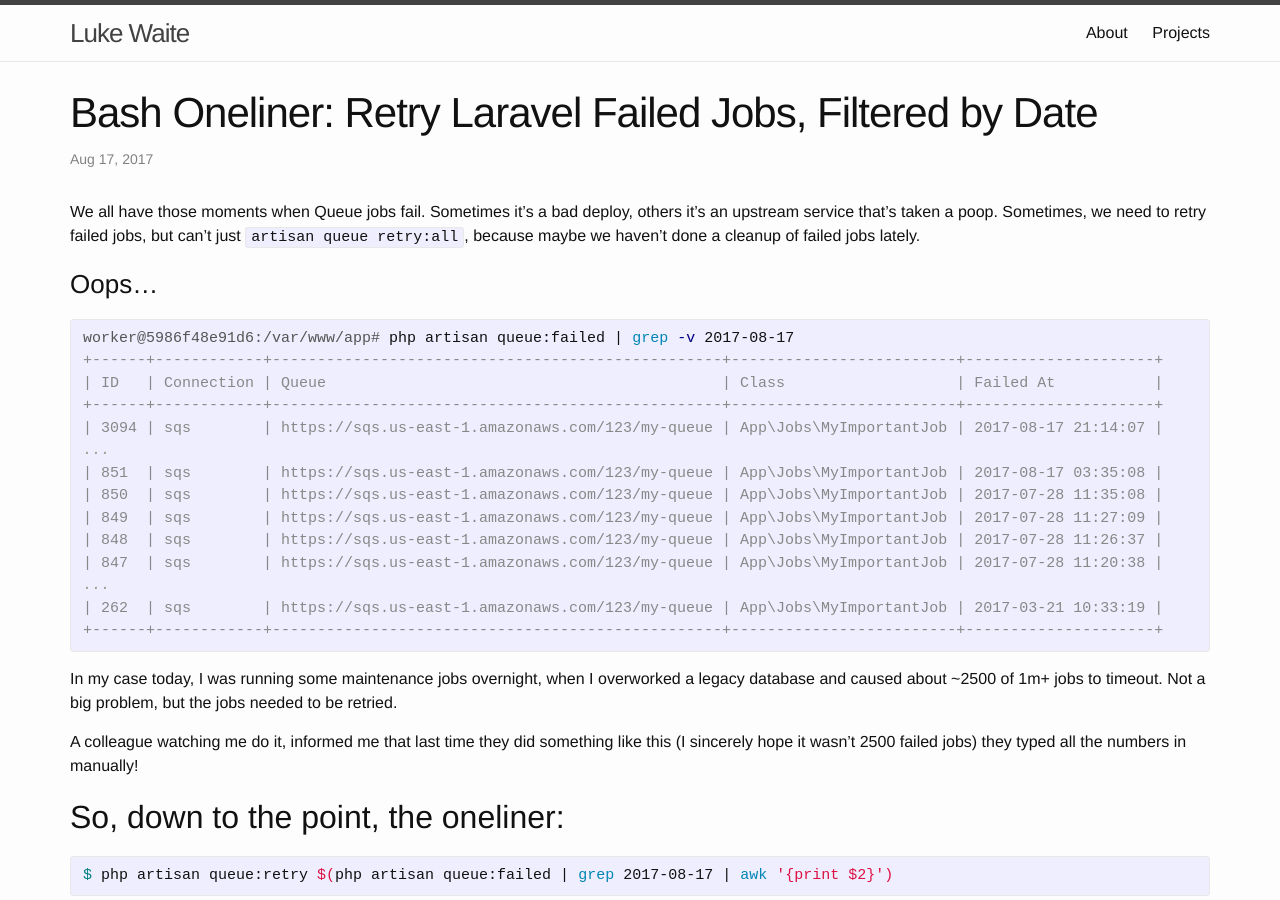
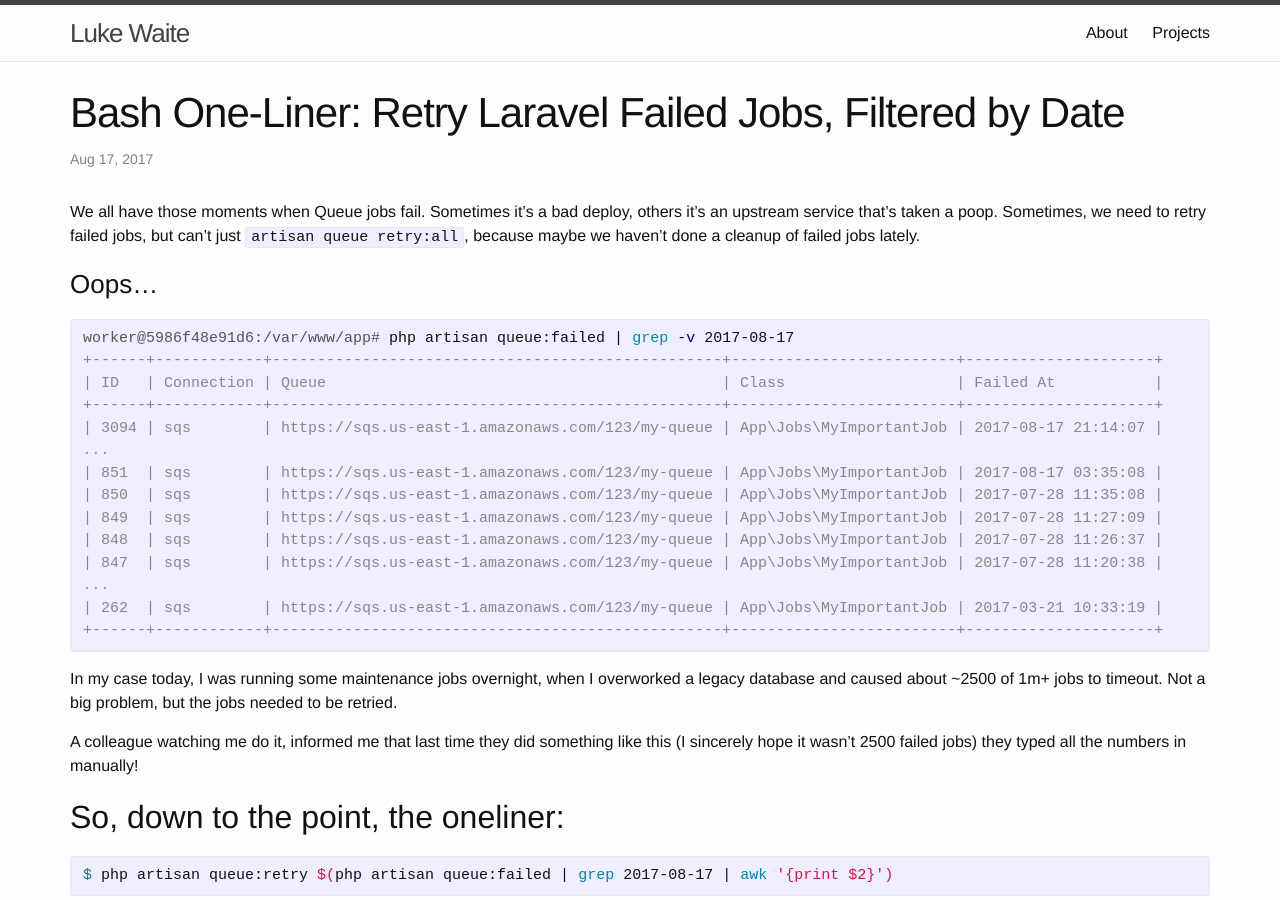
Before and after one commit to lukewaite/lukewaite.github.io, a Jekyll site: the page built from _posts/2017-08-17-bash-oneliner-laravel-retry-todays-failed-jobs.markdown, in a window 1280 px wide and 900 px high. Built offline with Jekyll 4.4.1, drawn with Linux system fonts in a browser that asks for light colours; comment, search, counter and statistics services are not loaded.

Commit message:
correct sp. one-liner

```diff
--- a/_posts/2017-08-17-bash-oneliner-laravel-retry-todays-failed-jobs.markdown
+++ b/_posts/2017-08-17-bash-oneliner-laravel-retry-todays-failed-jobs.markdown
@@ -1,8 +1,8 @@
 ---
 layout: post
-title:  "Bash Oneliner: Retry Laravel Failed Jobs, Filtered by Date"
+title:  "Bash One-Liner: Retry Laravel Failed Jobs, Filtered by Date"
 date:   2017-08-17 22:00:00
-categories: bash-oneliner laravel queue retry
+categories: bash-one-liner laravel queue retry
 ---
 
 We all have those moments when Queue jobs fail. Sometimes it's a bad deploy,
```
